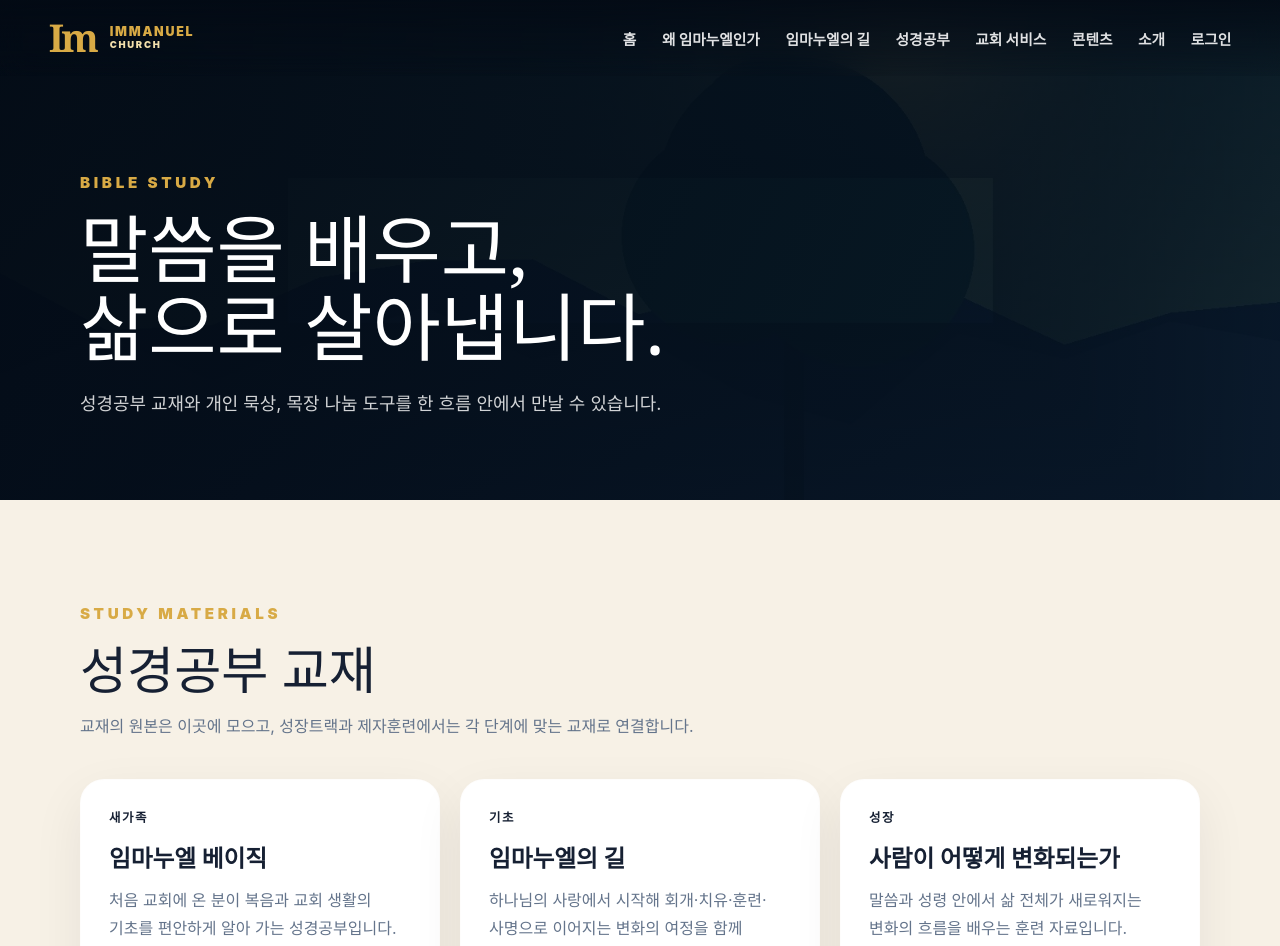
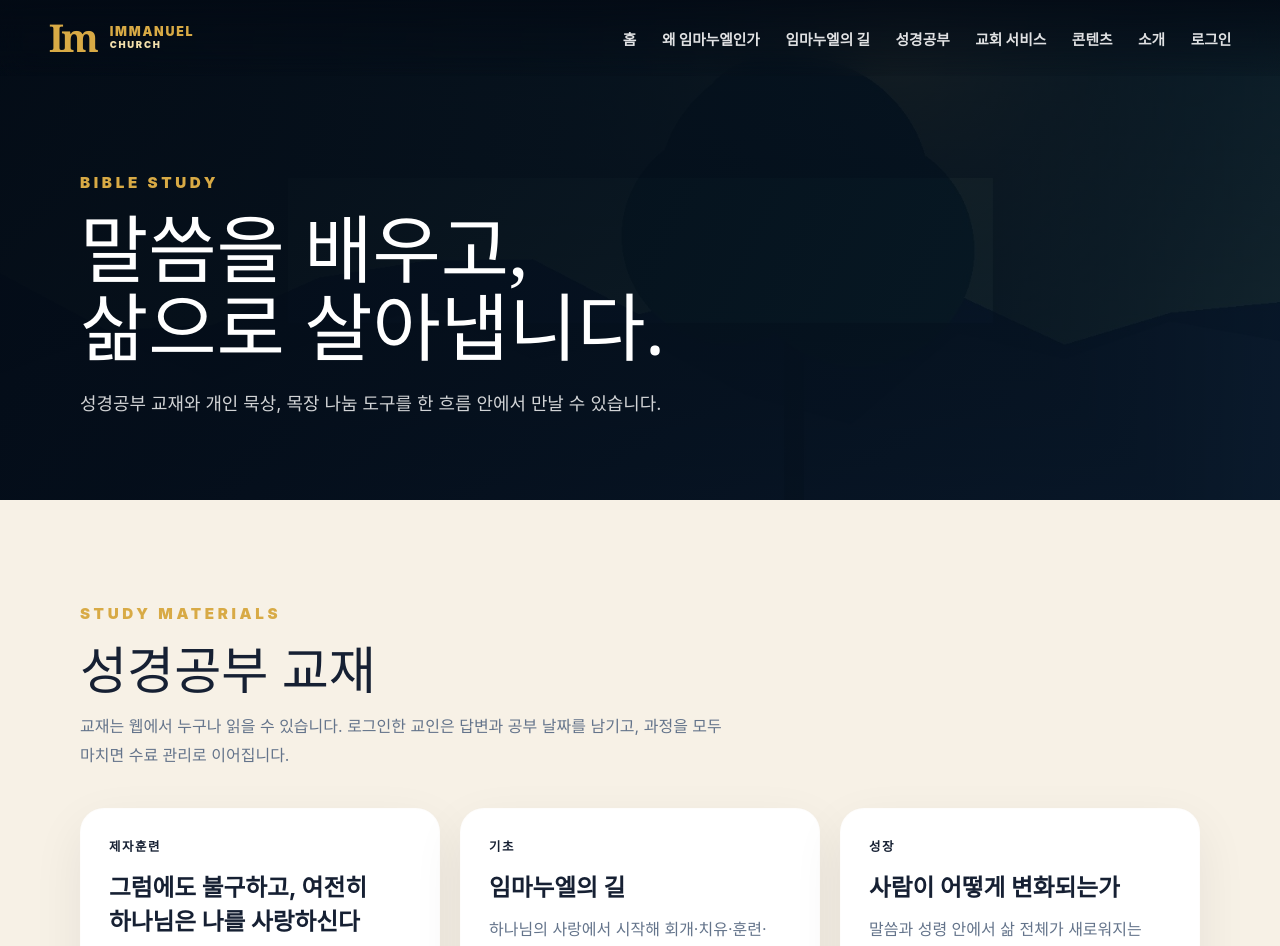
Before and after one commit to komed94-jpg/Immanuel-home-test, a Next.js app: page /bible-study in a window 1280 px wide. Shown: the top 946 px of the page. Built offline with nearby package versions, Linux system fonts and the light colour scheme.

Commit message:
실제 웹 성경공부 1권 공개

```diff
--- a/app/bible-study/page.tsx
+++ b/app/bible-study/page.tsx
@@ -8,7 +8,7 @@ export const metadata: Metadata = {
 };
 
 const materials = [
-  { category: "새가족", title: "임마누엘 베이직", description: "처음 교회에 온 분이 복음과 교회 생활의 기초를 편안하게 알아 가는 성경공부입니다.", href: "/bible-study/immanuel-basic", status: "웹 교재 시작" },
+  { category: "제자훈련", title: "그럼에도 불구하고, 여전히 하나님은 나를 사랑하신다", description: "행위가 아니라 사랑 위에 서는 법. 8과·24쪽의 웹 교재를 읽고, 로그인하면 답변·공부 날짜·진도·수료를 기록할 수 있습니다.", href: "/bible-study/immanuel-basic", status: "웹 교재 열기" },
   { category: "기초", title: "임마누엘의 길", description: "하나님의 사랑에서 시작해 회개·치유·훈련·사명으로 이어지는 변화의 여정을 함께 배웁니다.", href: "/way", status: "읽기" },
   { category: "성장", title: "사람이 어떻게 변화되는가", description: "말씀과 성령 안에서 삶 전체가 새로워지는 변화의 흐름을 배우는 훈련 자료입니다.", href: "/discipleship", status: "훈련 보기" }
 ];
@@ -23,7 +23,7 @@ export default function BibleStudyPage() {
       </div>
     </section>
     <section className="study-section" aria-labelledby="study-materials-title">
-      <div className="study-section-heading"><p className="section-kicker">STUDY MATERIALS</p><h2 id="study-materials-title">성경공부 교재</h2><p>교재의 원본은 이곳에 모으고, 성장트랙과 제자훈련에서는 각 단계에 맞는 교재로 연결합니다.</p></div>
+      <div className="study-section-heading"><p className="section-kicker">STUDY MATERIALS</p><h2 id="study-materials-title">성경공부 교재</h2><p>교재는 웹에서 누구나 읽을 수 있습니다. 로그인한 교인은 답변과 공부 날짜를 남기고, 과정을 모두 마치면 수료 관리로 이어집니다.</p></div>
       <div className="study-material-grid">
         {materials.map((item) => <article className="study-material-card" key={item.title}>
           <small>{item.category}</small><h3>{item.title}</h3><p>{item.description}</p>
```
